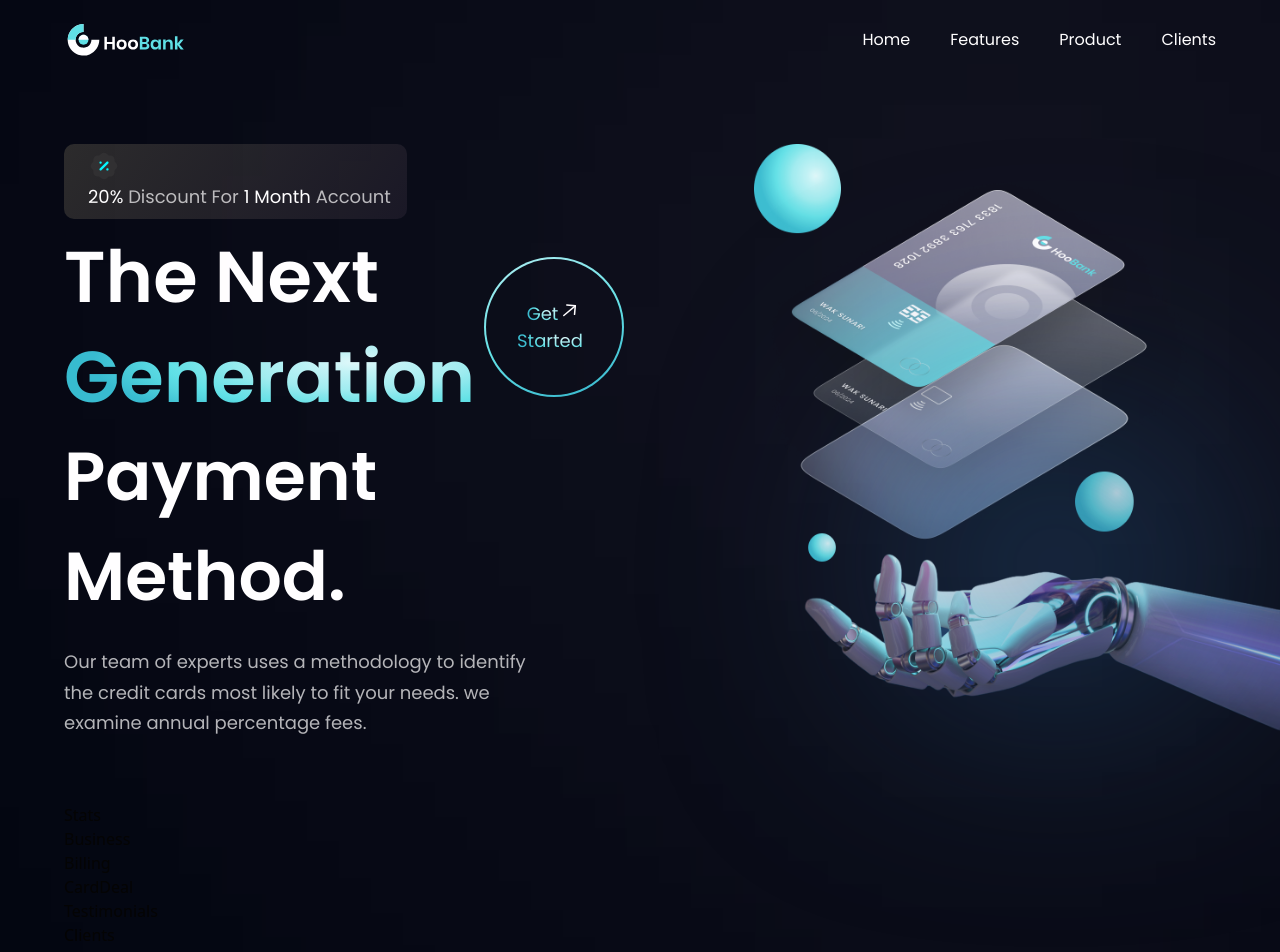
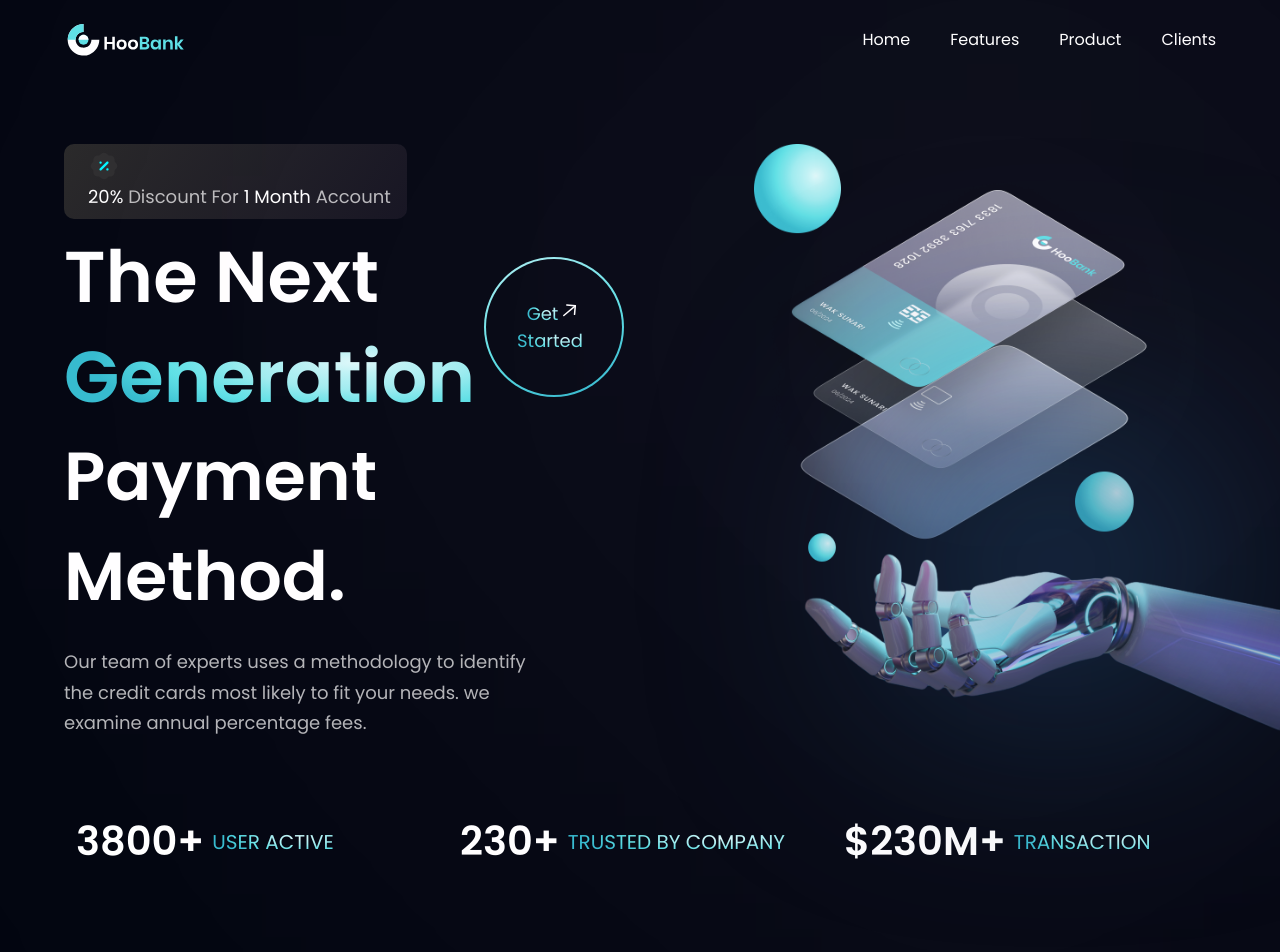
Before and after one commit to Masterchinedum/R-Bank-App, a React (Vite) app in the folder R_Bank_App/: page / in a window 1280 px wide. Shown: the top 952 px of the page. Built offline with nearby package versions, Linux system fonts and the light colour scheme.

Commit message:
design stats.jsx

```diff
--- a/R_Bank_App/src/components/Hero.jsx
+++ b/R_Bank_App/src/components/Hero.jsx
@@ -41,11 +41,11 @@
         />
 
         <div className="absolute z-[0] w-[40%] h-[35%] top-0 pink__gradient"/>
-        <div className="absolute z-[0] w-[80%] h-[80%] rounded-foll bottom-40 white__gradient"/>
+        <div className="absolute z-[0] w-[80%] h-[80%] rounded-full bottom-40 white__gradient"/>
         <div className="absolute z-[0] w-[50%] h-[50%] right-20 bottom-20 blue__gradient"/>
       </div>
 
-      <div className={`ss:hidden ${styles.flexCenter}`}> <GetStarted/> </div>
+      <div className={`ss:hidden ${styles.flexCenter}`}> <GetStarted /> </div>
 
     </section>
   )
--- a/R_Bank_App/src/components/Stats.jsx
+++ b/R_Bank_App/src/components/Stats.jsx
@@ -1,8 +1,17 @@
-import React from 'react'
-
+import { stats } from '../constants';
+import styles from '../style' ;
 const Stats = () => {
   return (
-    <div>Stats</div>
+    <section className={`${styles.flexCenter
+    } flex-row flex-wrap sm:mb-20 mb-6`}>
+      {stats.map((stat) => (
+        <div key={stat.id} className= {`flex-1 flex justify-start items-center flex-row m-3`}>
+          <h4 className='font-poppins font-semibold xs:text-[40px] text-[30px] xs:leading-[53px] leading-[43px] text-white'>{stat.value}</h4>
+          <p className='font-poppins font-normal xs:text-[20px] text-[15px] xs:leading-[26px] leading-[21px] text-gradient uppercase ml-2'>{stat.title}</p>
+        </div>
+
+      ))}
+    </section>
   )
 }
 
```
